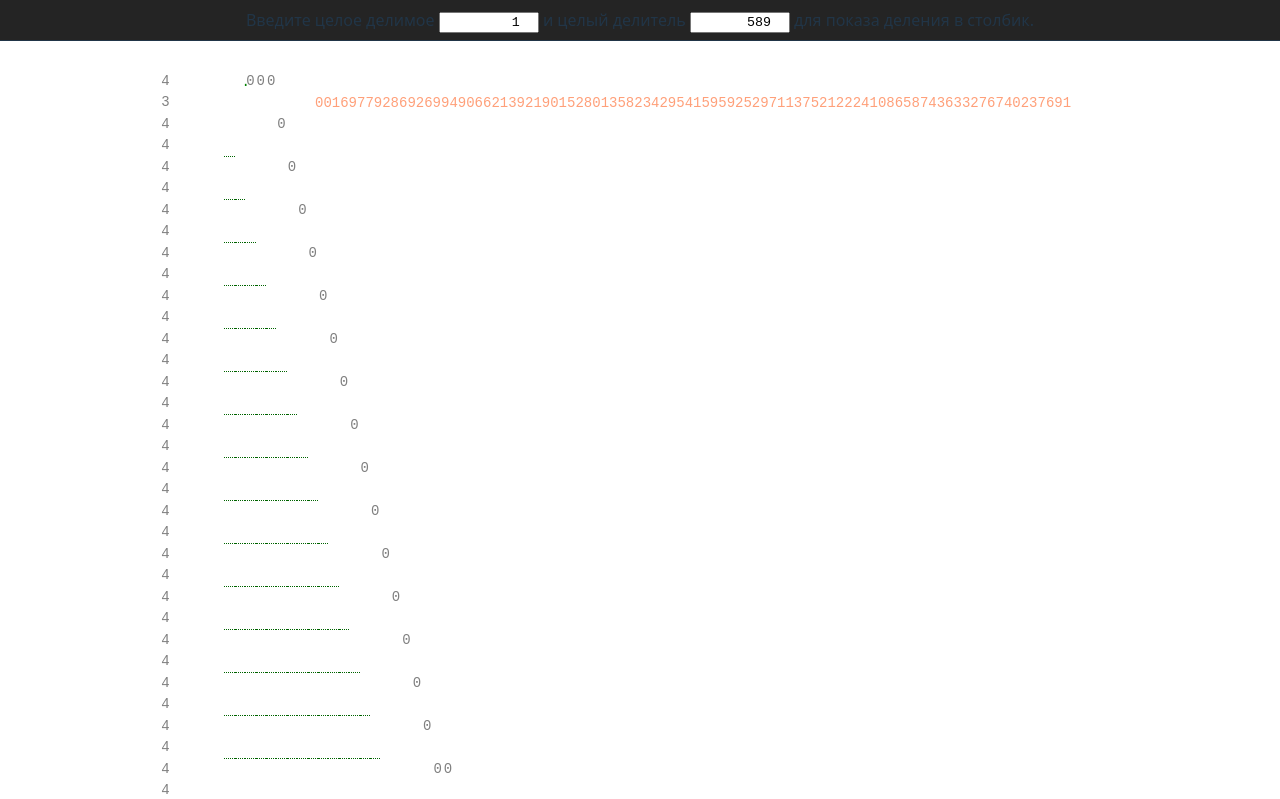
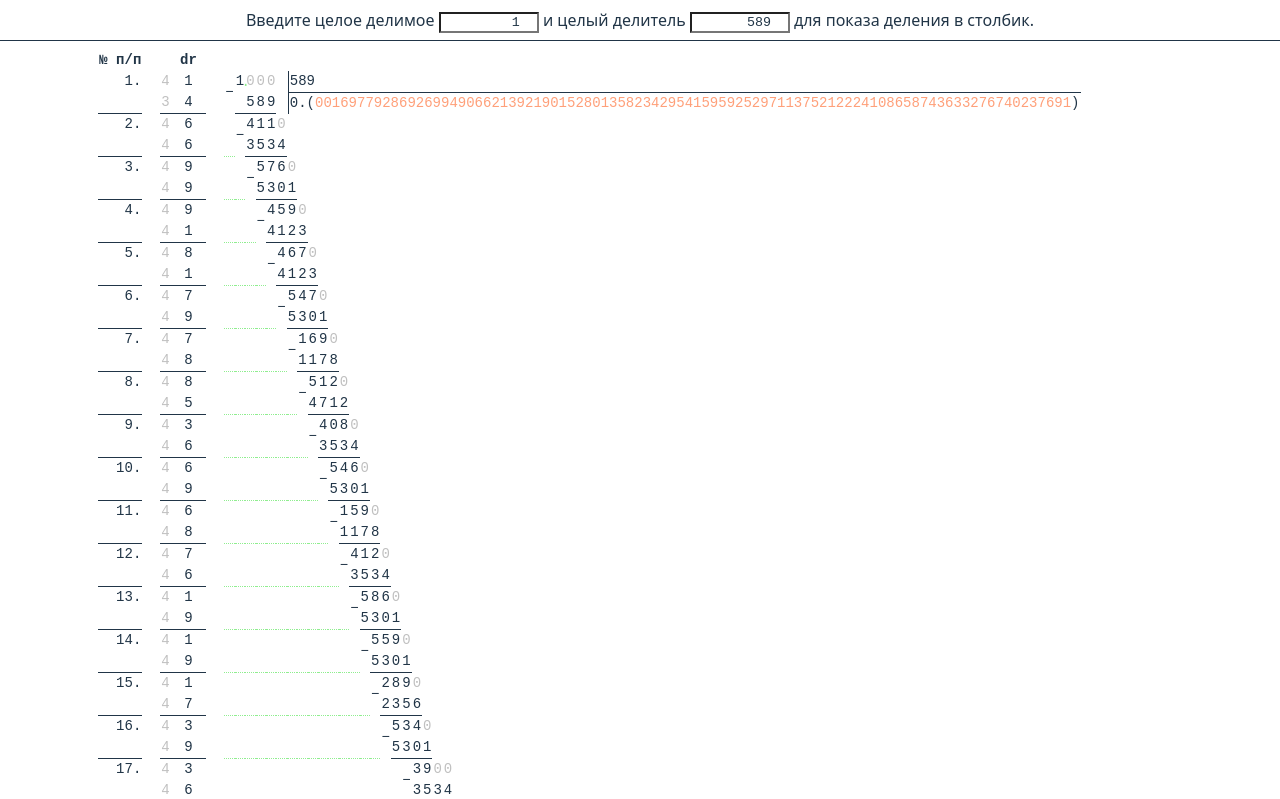
Before and after one commit to august-ra/long-division-react, a React (Vite) app: page / in a window 1280 px wide. Shown: the top 799 px of the page. Built offline with nearby package versions, Linux system fonts and the light colour scheme.

Commit message:
Configured light theme

```diff
--- a/src/App.css
+++ b/src/App.css
@@ -193,3 +193,81 @@
   position: absolute;
   translate: calc(50% + 1.5px) calc(-100% + 1px);
 }
+
+@media (prefers-color-scheme: light) {
+  :root {
+    --root-1: #213547;
+    --root-2: #213547;
+    --root-3: #213547;
+    --root-4: #213547;
+    --root-5: #213547;
+    --root-6: #213547;
+    --root-7: #213547;
+    --root-8: #213547;
+    --root-9: #213547;
+
+    --root-zero-1: silver;
+    --root-zero-2: silver;
+    --root-zero-3: silver;
+    --root-zero-4: silver;
+    --root-zero-5: silver;
+    --root-zero-6: silver;
+    --root-zero-7: silver;
+    --root-zero-8: silver;
+    --root-zero-9: silver;
+  }
+
+  .start {
+    background: #ffffff;
+
+    input {
+      color: inherit;
+      background: inherit;
+    }
+  }
+
+  .division {
+    color: #213547;
+
+    table {
+      &.digital-roots {
+        td:first-child {
+          color: silver;
+        }
+      }
+
+      &.result {
+        td {
+          border-left: 1px solid #213547;
+
+          &.result {
+            border-top: 1px solid #213547;
+          }
+        }
+
+        .periodic {
+          color: salmon;
+        }
+      }
+    }
+
+    tr.second td:not(.second) {
+      border-bottom: 1px dotted lightgreen;
+    }
+
+    td {
+      &.minus {
+        text-align: center;
+        vertical-align: middle;
+      }
+
+      &.second {
+        border-bottom: 1px solid #213547;
+      }
+    }
+  }
+
+  .dot {
+    color: lightgreen;
+  }
+}
```
